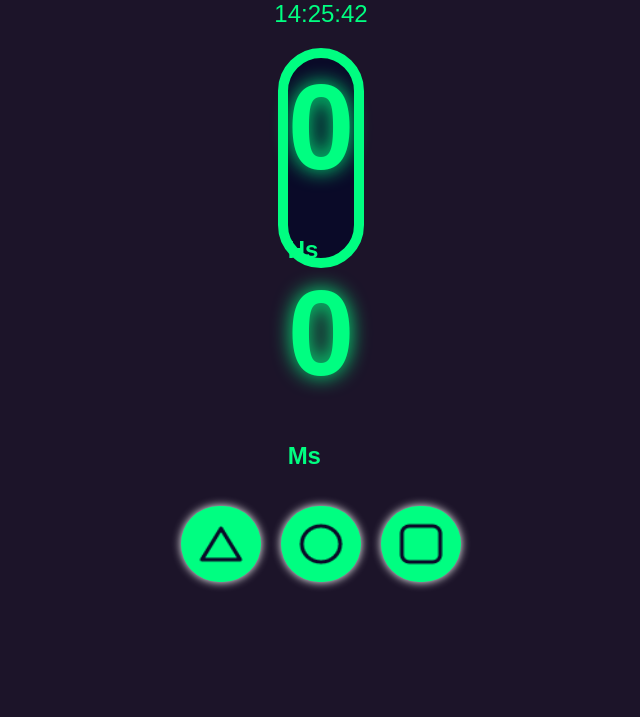
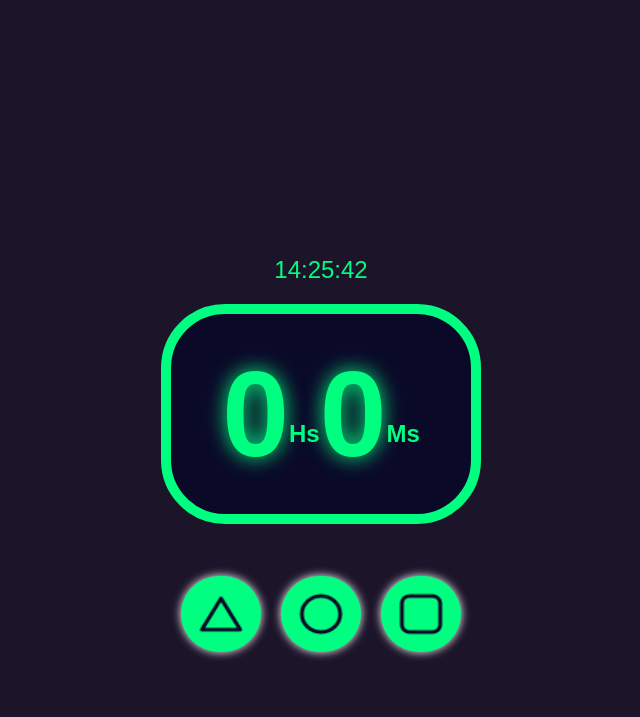
Before and after one commit to devalex16/cronometro, a plain HTML site: page index.html in a window 1280 px wide. Shown: the whole page, without its empty margins (319-959 px from the left). Drawn offline with Linux system fonts and the light colour scheme.

Commit message:
Update index.html

```diff
--- a/index.html
+++ b/index.html
@@ -13,13 +13,12 @@
   <p id="hrs"></p>
   <!--[CRONOMETRO]-->
   <main>
-    <span>
+    <span id="hrs-ms">
       <p id="horas">00</p>
       <div>Hs</div>
       <p id="minutos">00</p>
       <div>Ms</div>
     </span>
-  </main>
     <!--[BOTÃOS]-->
     <span id="botaos">
       <!--INICIAR-->
@@ -35,6 +34,7 @@
         <img src="imagens/stop.png" alt="Stop">
       </div>
     </span>
+  </main>
   <script src="main.js"></script>
 </body>
 </html>
```
Lines whose indentation alone changed are shown as unchanged.
